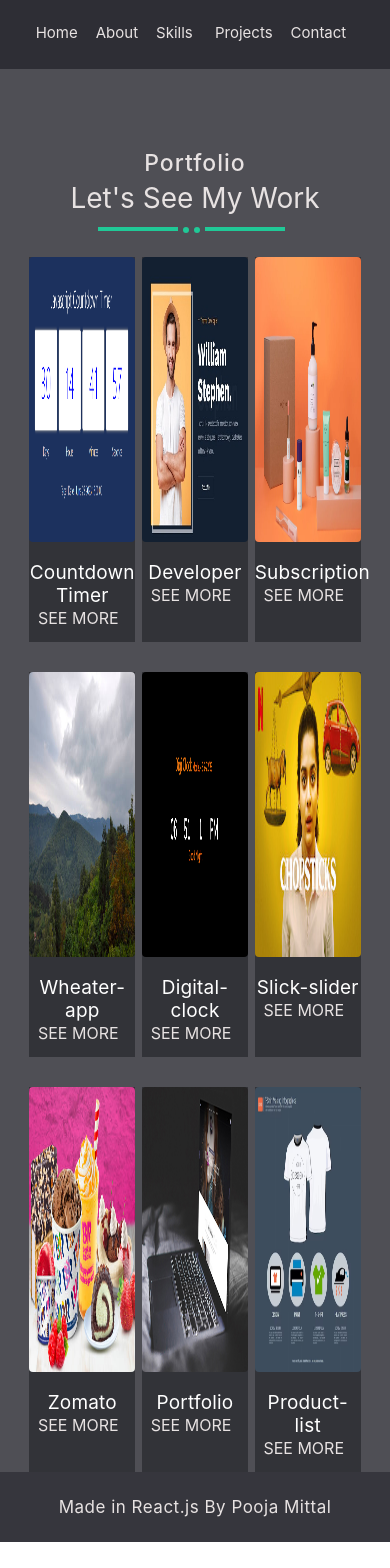
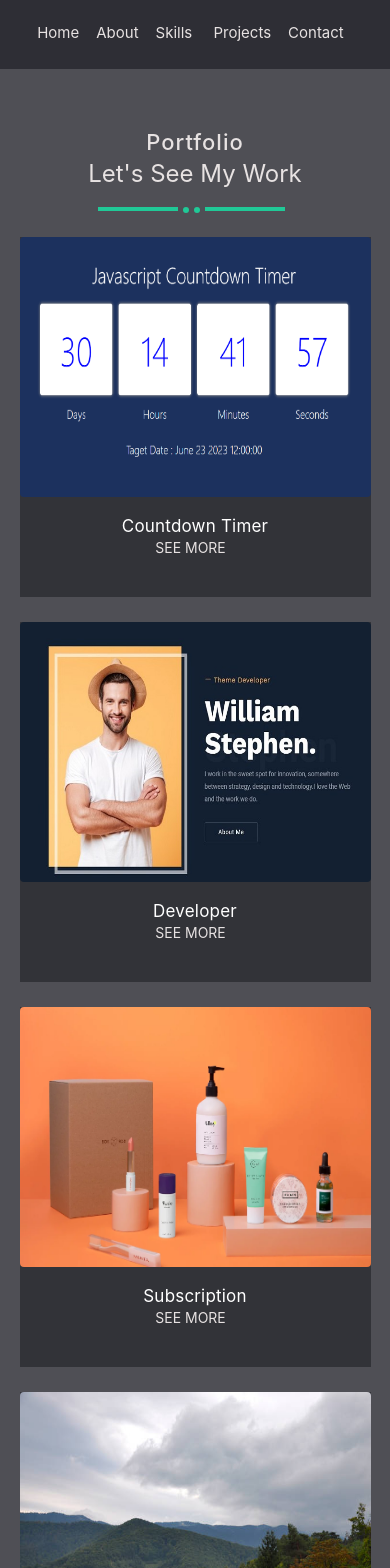
Before and after one commit to pooja062000/my-react-new-portfolio, a React (Create React App) app: page /Projects in a window 390 px wide. Shown: the top 1568 px of the page. Before the commit the page ends 1542 px from the top, so only its background shows below. Built offline with nearby package versions, Linux system fonts and the light colour scheme.

Commit message:
new changes2

```diff
--- a/src/App.scss
+++ b/src/App.scss
@@ -95,23 +95,24 @@ a{
 }
 .home-text-main{
   width: 40%;
-  //height: 100px;
   margin: 0 auto;
   margin-top: 200px;
   position: relative;
-  //border: 2px solid red;
 }
 .text-home{
   font-size: 35px;
-  color: white;
+  margin: 0 auto;
 }
 
 .text-home1{
-  color: white;
+  width: 250px;
+ height: 70px;
   font-size: 35px;
-}
-
-
+  margin: 0 auto;
+  margin-top: 8px;
+}
+
+//service page media query
 
 .services-row{
   width: 100%;
@@ -359,18 +360,19 @@ background-color: #34343bdd;
     float: left;
     //border: 2px solid yellow;
   }
-h2{
+.about-heading{
   color: #e1e1e1e5;
   font-size: 17px;
   font-weight: 500;
   text-align: justify;
   letter-spacing: 0.3;
 }
-h1{
-  text-align: justify;
+.about-textin{
   font-size: 30px;
   color: #e7e2e2;
   padding-top: 8px;
+  text-align: justify;
+  margin-left: -0px;
 }
 .about-boder{
   width: 80px;
@@ -1213,7 +1215,7 @@ i{
   }
   a{
     font-size: 15px;
-  padding-left: 5px;
+  padding-left: 4px;
 
   }
 
@@ -1409,7 +1411,7 @@ i{
     margin: 0 auto;
   }
   .footar-line{
-    font-size: 17px;
+    font-size: 16px;
     font-weight: 400;
     letter-spacing: 0.5px;
     margin: 25px;
@@ -1432,15 +1434,15 @@ i{
     width: 100%;
     float: left;
   }
-  h2{
+  .about-heading{
     font-size: 16px;
     text-align: justify;
     letter-spacing: 0.3;
   }
-  h1{
-    text-align: justify;
+  .about-textin{
     font-size: 25px;
     padding-top: 8px;
+    text-align: justify;
   }
   .about-text{
     font-size: 15px;
@@ -1641,4 +1643,210 @@ h1{
     height: 390px;
     margin-top: 30px;
    }
-}
+
+   //project page media query
+.project-main-row{
+  width: $width_full;
+  float: left;
+  margin-top: 69px;
+}
+.project-col{
+  width: 90%;
+  margin: 0 auto;
+  margin-top: 60px;
+  display: flex;
+  flex-wrap: wrap;
+}
+.proj-heading{
+  width: 200px;
+  font-size: 22px;
+  letter-spacing: 1px;
+  margin: 0 auto;
+  margin-top: 0px;
+
+}
+.proj-head2{
+  font-size: 24px;
+  margin: 0 auto;
+  font-weight: 400;
+  padding-top: 4px;
+}
+.project-border-main{
+  margin-top: 19px;
+}
+.project-final-box{
+  width: 100%;
+  float: left;
+  display: flex;
+  flex-wrap: wrap;
+}
+.project-box1{
+  width: 100%;
+  height: 360px;
+  float: left;
+}
+.my-img1{
+  width: 100%;
+  height: 260px;
+}
+.dev1{
+  font-size: 17px;
+  padding-top: 15px;
+}
+.gitlink1{
+font-size: 14px;
+padding-top: 30px;
+}
+.project-box2{
+  width: 100%;
+  height: 360px;
+  float: left;
+  margin-top: 25px;
+}
+.my-img2{
+  width: 100%;
+  height: 260px;
+}
+.project-box3{
+  width: 100%;
+  height: 360px;
+  float: left;
+  margin-top: 25px;
+}
+.my-img3{
+  width: 100%;
+  height: 260px;
+}
+.project-colum2{
+  width: $width_full;
+  float: left;
+  display: flex;
+  flex-wrap: wrap;
+}
+.project-box4{
+  width: 100%;
+  height: 360px;
+  float: left;
+  margin-top: 25px;
+}
+.my-img4{
+  width: 100%;
+  height: 260px;
+  border-radius: 4px;
+}
+.project-box5{
+  width: 100%;
+  height: 360px;
+  float: left;
+  margin-top: 25px;
+}
+.my-img5{
+  width: 100%;
+  height: 260px;
+}
+.project-box6{
+  width: 100%;
+  height: 360px;
+  float: left;
+  margin-top: 25px;
+}
+.my-img6{
+  width: 100%;
+  height: 260px;
+}
+.project-colum3{
+  width: $width_full;
+  float: left;
+  display: flex;
+  flex-wrap: wrap;
+}
+.project-box7{
+  width: 100%;
+  height: 360px;
+  float: left;
+  margin-top: 25px;
+}
+.my-img7{
+  width: 100%;
+  height: 260px;
+}
+.project-box8{
+  width: 100%;
+  height: 360px;
+  float: left;
+  margin-top: 25px;
+}
+.my-img8{
+  width: 100%;
+  height: 260px;
+}
+.project-box9{
+  width: 100%;
+  height: 360px;
+  float: left;
+  margin-top: 25px;
+}
+.my-img9{
+  width: 100%;
+  height: 260px;
+}
+
+// contact page media query
+
+.contact-main-row{
+  width: $width_full;
+  float: left;
+  margin-top: 69px;
+
+  .contact-colum{
+    width: 100%;
+    margin: 0 auto;
+    margin-top: 60px;
+  }
+  h1{
+    font-size: 20px;
+    text-align: center;
+  }
+  .contact-box-col{
+    width: 100%;
+    margin-top: 40px;
+    display: flex;
+    flex-wrap: wrap;
+   }
+   .contact-box1{
+    width: 80%;
+    height: 70px;
+    margin: 0 auto;
+   }
+   i{
+    font-size: 24px;
+  }
+  .link-email{
+    font-size: 17px;
+  }
+   .contact-box2{
+    width: 80%;
+    margin: 0 auto;
+    margin-top: 25px;
+   }
+   .phone-no{
+    font-size: 17px;
+    margin-top: 20px;
+    margin-left: 30px;
+   }
+   .contact-box3{
+    width: 80%;
+    margin: 0 auto;
+    margin-top: 25px;
+   }
+
+}
+.map-row{
+  width: $width_full;
+}
+.map-colum{
+  width: 100%;
+  margin: 0 auto;
+  margin-top: 80px;
+}
+}
--- a/src/Pages/Contact.jsx
+++ b/src/Pages/Contact.jsx
@@ -16,7 +16,7 @@ function Contact(){
 
                 <div className="contact-box2">
                 <i class="fa fa-phone" aria-hidden="true"> </i>
-                    <div className="phone-no">+9306314660</div>
+                    <div className="phone-no">+91 9306314660</div>
 
                 </div>
 
--- a/src/Pages/Projects.jsx
+++ b/src/Pages/Projects.jsx
@@ -34,7 +34,7 @@ function Projects(){
                     <div className='project-box2'>
                         <img src={dev} alt='dev' className='my-img2'/>
 
-                       <p  className='dev1'>Developer</p>
+                  <p  className='dev1'>Developer</p>
                        <NavLink to="https://github.com/pooja062000/developer" className='gitlink1'>SEE MORE</NavLink>
                     </div>
                     <div className='project-box3'>
@@ -75,7 +75,7 @@ function Projects(){
                     <div className='project-box8'>
                         <img src={laptop} alt='laptop' className='my-img8' />
 
-                    <p  className='dev1'>Portfolio</p>
+                    <p  className='dev1'>My Portfolio</p>
                        <NavLink to="https://github.com/pooja062000/My-portfolio"className='gitlink1'>SEE MORE</NavLink>
                     </div>
                     <div className='project-box9'>
@@ -84,9 +84,10 @@ function Projects(){
                     <p  className='dev1'>Product-list</p>
                        <NavLink to="https://github.com/pooja062000/Product-List1"className='gitlink1'>SEE MORE</NavLink>
                     </div>
-                    </div>
+
 
             </div>
+        </div>
         </div>
         </>
     )
```
